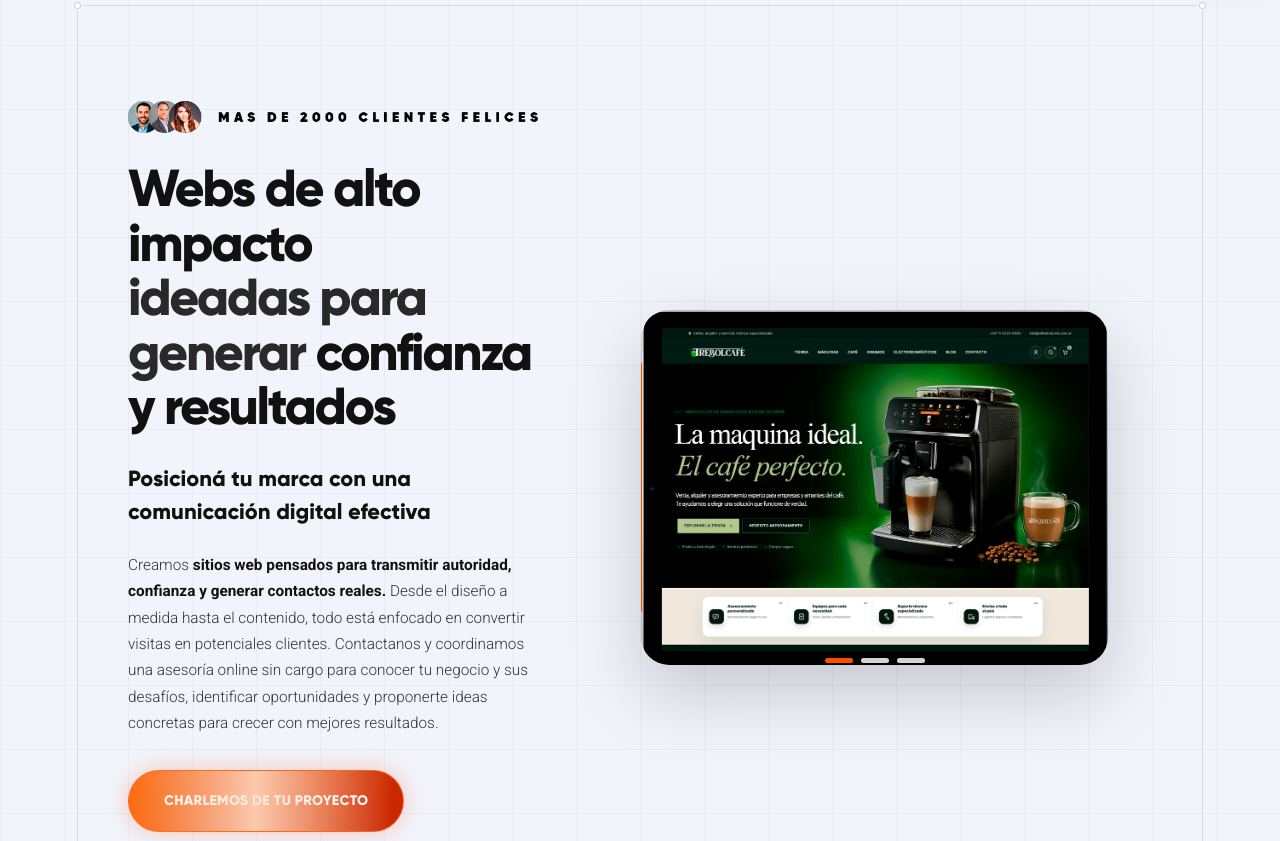
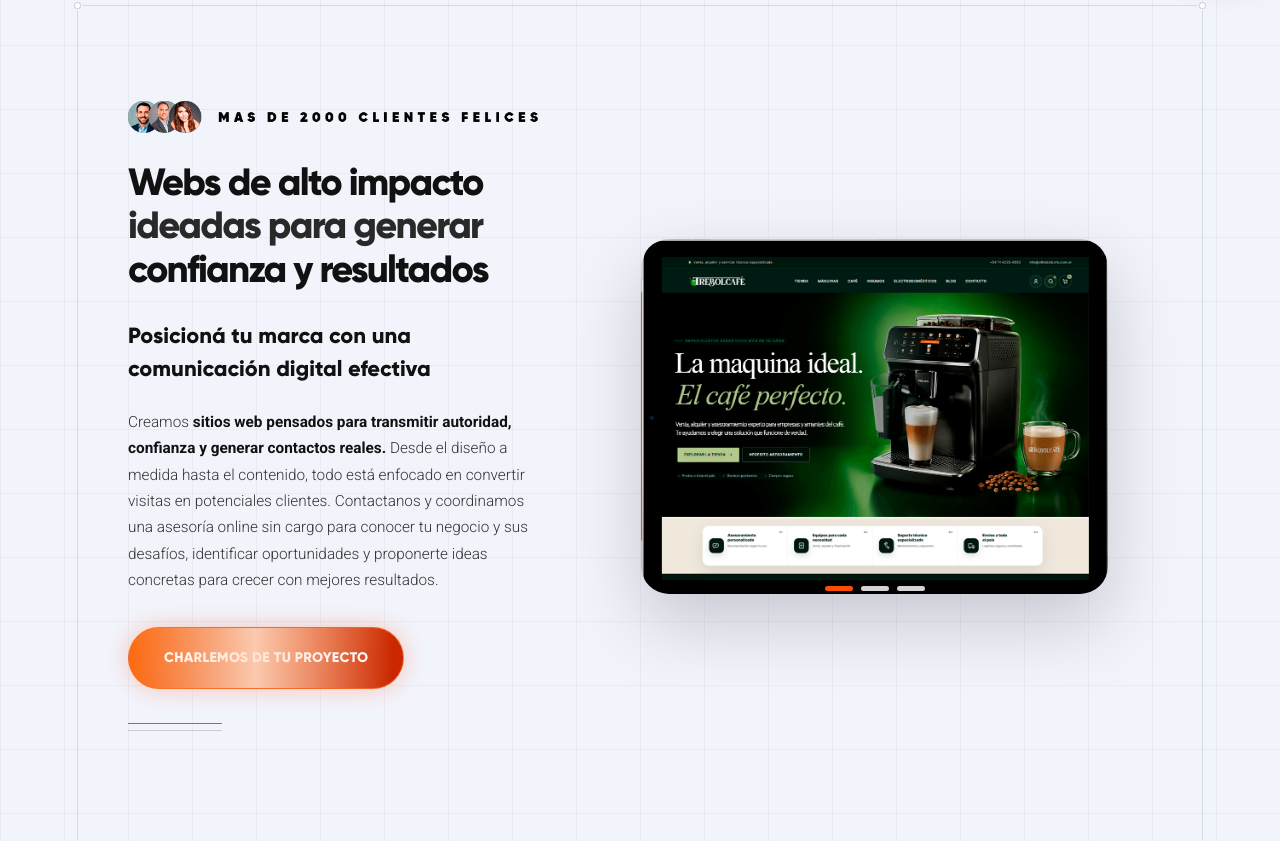
Before and after one commit to ideamosestudio/ideamosdemo, a Next.js app: page / in a window 1280 px wide. Shown: the part 819-1660 px from the top of the page. Built offline with nearby package versions, Linux system fonts and the light colour scheme; grey boxes are pictures that could not be loaded.

Commit message:
Achica los titulos H2 de la home en todos los anchos (26-38px, antes 45-124px)

```diff
--- a/app/mobile-home-request-2026-08-19.css
+++ b/app/mobile-home-request-2026-08-19.css
@@ -257,3 +257,13 @@
     margin-top:0!important;
   }
 }
+
+/* 25/08/2026: section titles were oversized at every breakpoint from years of
+   layered overrides (up to 54-124px depending on width). One unconditional rule,
+   placed last, wins over all of them regardless of viewport. */
+#site-root .home-page .statement h2,
+#site-root .home-page .google-content h2,
+#site-root .pdw-heading h2{
+  font-size:clamp(26px,3vw,38px)!important;
+  line-height:1.14!important;
+}
```
